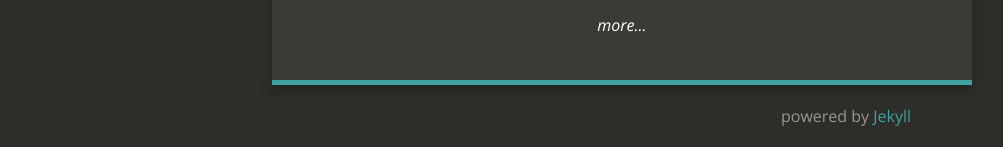
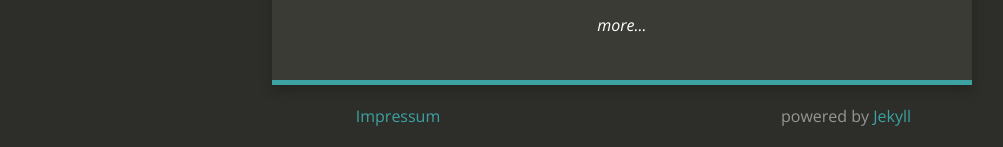
Before and after one commit to BriGitBardot/Bewerbung2, a Jekyll site: the page built from index.html, in a window 1280 px wide. Shown: the part 750-897 px from the top of the page, without its empty margins (18-1021 px from the left). Built offline with Jekyll 4.4.1, drawn with Linux system fonts in a browser that asks for light colours; nearby versions of some CDN libraries.

Commit message:
Update _config.yml

```diff
--- a/_config.yml
+++ b/_config.yml
@@ -15,6 +15,7 @@ linkedin_link: https://www.linkedin.com/profile/preview?vpa=pub&locale=de_DE
 stackoverflow_link: http://stackoverflow.com/users/3616812/user3616812
 
 # Footer
+footer_left: "<a href=\"{{ site.baseurl }}/impressum\">Impressum</a>"
 footer_right: "powered by <a href=\"https://jekyllrb.com\">Jekyll</a>"
 
 # Build settings
```
